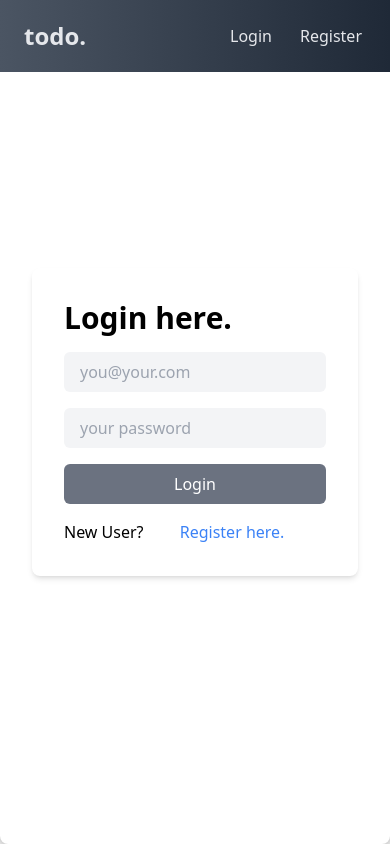
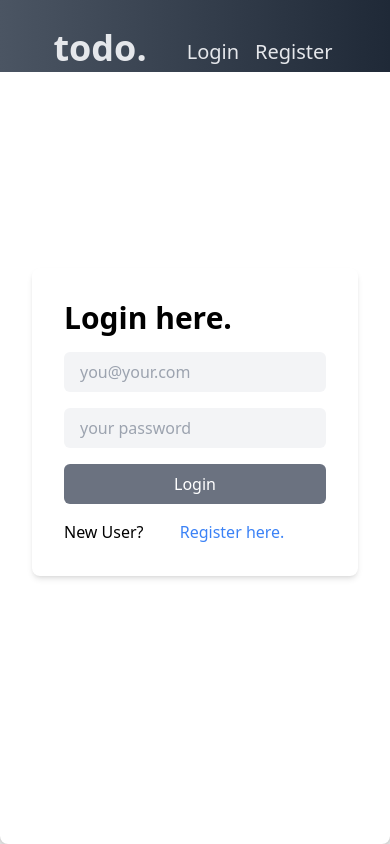
Before and after one commit to zahooronly/todo-list, a Next.js app: page /login in a window 390 px wide. Built offline with nearby package versions, Linux system fonts and the light colour scheme.

Commit message:
toaster and login

```diff
--- a/Styles/nav.module.css
+++ b/Styles/nav.module.css
@@ -25,3 +25,51 @@
 .menu {
   @apply flex space-x-7 text-gray-200 mr-1;
 }
+
+@media (max-width: 768px) {
+  .nav {
+    @apply flex-wrap justify-center;
+  }
+
+  .logo {
+    @apply mt-2 mb-2 text-center text-4xl;
+  }
+
+  .menu {
+    @apply mt-2 flex space-x-4 text-xl ml-10;
+  }
+
+  .menu-item {
+    @apply text-lg;
+  }
+}
+
+/*
+.nav {
+  @apply flex justify-between items-center px-6 py-1 text-white;
+}
+
+.width {
+  @apply w-full mx-auto py-4 bg-gradient-to-r from-gray-600 to-gray-800 h-[4.5rem] z-[51];
+  backdrop-filter: blur(30px);
+  position: sticky;
+  top: 0;
+  transition: 0.5s;
+}
+
+.smaller {
+  height: 3rem;
+}
+
+.content {
+  @apply flex justify-center items-center;
+}
+
+.logo {
+  @apply text-gray-200 font-bold text-2xl;
+}
+
+.menu {
+  @apply flex space-x-7 text-gray-200 mr-1;
+}
+*/
--- a/app/page.tsx
+++ b/app/page.tsx
@@ -9,6 +9,10 @@ const Home = () => {
   // const router = useRouter();
   return (
     <div>
+      <head>
+        <title>todo.</title>
+      </head>
+
       {/* <Login /> */}
       <TodoList />
       {/* <Register /> */}
--- a/component/Authentication/Login/Login.tsx
+++ b/component/Authentication/Login/Login.tsx
@@ -6,6 +6,8 @@ import { auth } from "@/Config/firebase.config";
 import "tailwindcss/tailwind.css";
 import styles from "../../../Styles/signup.module.css";
 import Link from "next/link";
+import { ToastContainer, toast } from "react-toastify";
+import "react-toastify/dist/ReactToastify.css";
 
 const Login = () => {
   const [email, setEmail] = useState("");
@@ -24,9 +26,10 @@ const Login = () => {
     event.preventDefault();
     try {
       await signInWithEmailAndPassword(auth, email, password);
+      toast.success("You've been logged in Successfully");
       window.location.href = "/";
     } catch (error: any) {
-      setError("Error occurred: " + error.message);
+      setError("You gotta wrong password/email");
     }
   };
 
@@ -68,6 +71,7 @@ const Login = () => {
           </div>
         </div>
       </div>
+      <ToastContainer />
     </div>
   );
 };
--- a/component/Todo/TodoList.tsx
+++ b/component/Todo/TodoList.tsx
@@ -69,7 +69,7 @@ const TodoList = () => {
     <div className={styles.bg}>
       {user ? (
         <div>
-          <h1>Welcome, {user.email}</h1>
+          {/* {alert("Welcome" + user.email)} */}
           <div className={styles.container}>
             <h3 className={styles.heading}>Your Tasks.</h3>
             <form className={styles.form} onSubmit={todoAdder}>
--- a/package.json
+++ b/package.json
@@ -22,6 +22,7 @@
     "react-dom": "18.2.0",
     "react-firebase-hooks": "^5.1.1",
     "react-icons": "^4.8.0",
+    "react-toastify": "^9.1.2",
     "sudo": "^1.0.3",
     "tailwindcss": "3.3.1",
     "typescript": "5.0.4",
```
Also changed, not shown: component/Authentication/Register/Register.tsx (+5 -3 lines), 1 other file (tests, documents, lock files or other folders).
